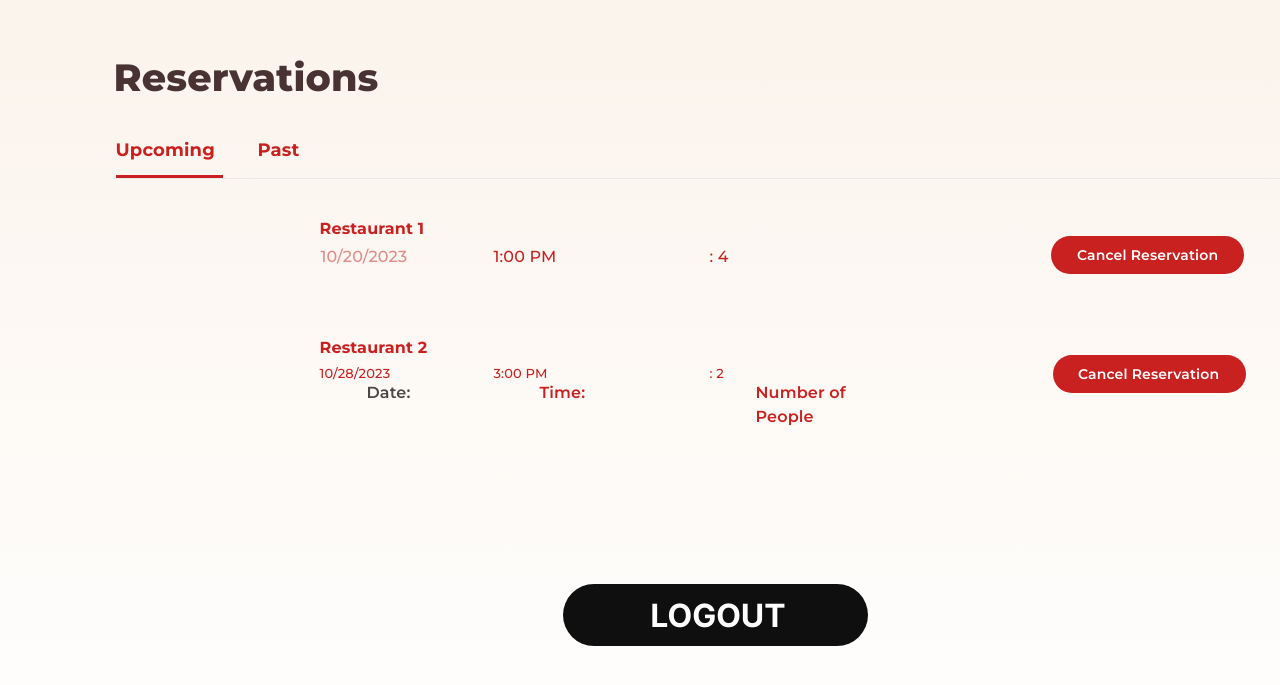
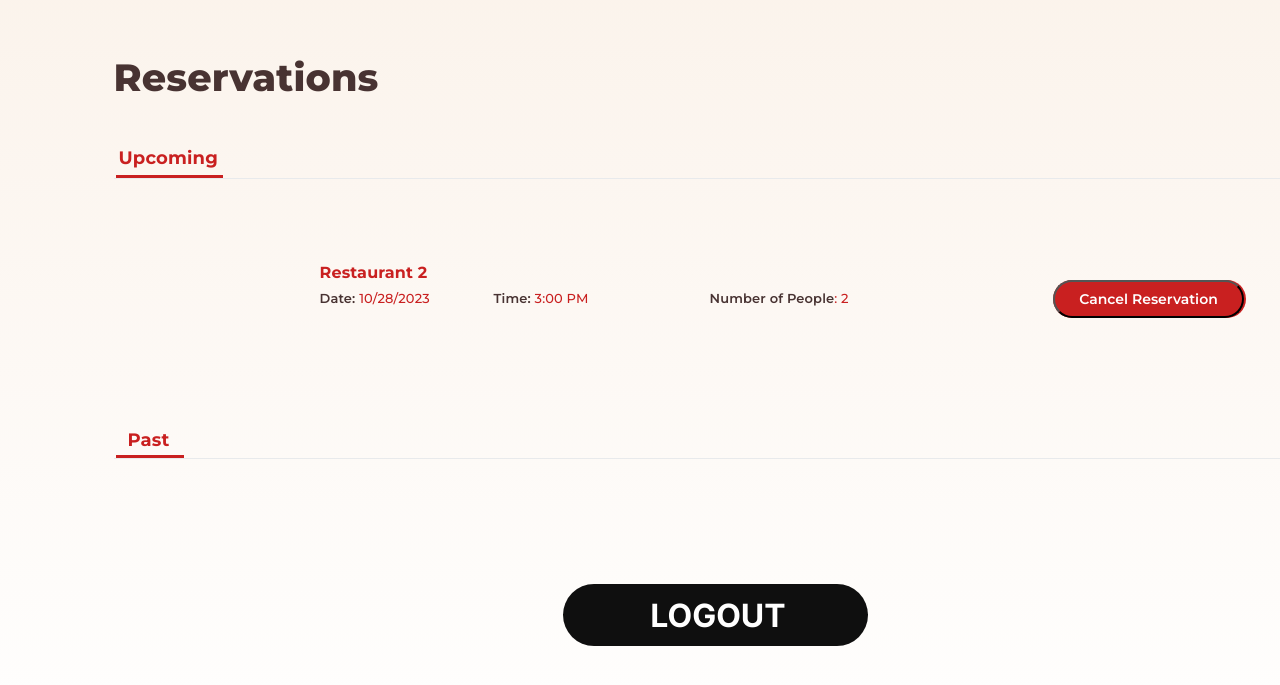
Before and after one commit to AnthonyOlijnyk/reservify, a React (Create React App) app in the folder frontend/: page /user-dash in a window 1280 px wide. Shown: the part 657-1342 px from the top of the page. Built offline with nearby package versions, Linux system fonts and the light colour scheme.

Commit message:
updated UI

```diff
--- a/frontend/src/pages/UserDash.css
+++ b/frontend/src/pages/UserDash.css
@@ -82,6 +82,20 @@ html{
   position: absolute;
   width: 193px;
   height: 38px;
+}
+.cancelresbtn {
+  position: absolute;
+  top: -75px;
+  left: 0;
+  width: 193px;
+  height: 38px;
+  border-radius: var(--br-31xl);
+  background-color: var(--color-firebrick-100);
+  cursor: pointer;
+  font-weight: 600;
+  color: var(--color-white);
+  font-size: var(--font-size-base-4);
+  font-family: var(--font-montserrat);
 }
 .change-password {
   top: 0;
@@ -373,6 +387,15 @@ html{
   width: 1205px;
   height: 1px;
 }
+.divider1 {
+  position: absolute;
+  top: 408.5px;
+  left: -0.5px;
+  border-top: 1px solid var(--color-whitesmoke-100);
+  box-sizing: border-box;
+  width: 1205px;
+  height: 1px;
+}
 .upcomingline {
   position: absolute;
   top: 126px;
@@ -381,18 +404,33 @@ html{
   width: 107px;
   height: 3px;
 }
+.upcomingline2 {
+  position: absolute;
+  top: 406px;
+  left: 2px;
+  background-color: var(--color-firebrick-100);
+  width: 68px;
+  height: 3px;
+}
 .past,
 .upcoming {
   position: absolute;
-  top: 88px;
+  top: 96px;
   left: 144px;
   display: inline-block;
   width: 66px;
   height: 30px;
+  text-align: left;
+  font-size: var(--font-size-lg);
+  color: var(--color-firebrick-100);
 }
 .upcoming {
-  left: 2px;
+  left: 5px;
   width: 126px;
+}
+.past{
+  top: 378px;
+  left: 14px;
 }
 .reservation,
 .reservations1 {
@@ -419,7 +457,7 @@ html{
   cursor: pointer;
   position: absolute;
   border-radius: var(--br-31xl);
-  top: 0;
+  top: -75px;
   left: 0.5px;
   font-weight: 600;
   display: flex;
@@ -427,6 +465,11 @@ html{
   justify-content: center;
   width: 191px;
   height: 38px;
+  font-size: var(--font-size-sm);
+  color: var(--color-white);
+  font-family: var(--font-montserrat);
+  background-color: transparent;
+  position: relative;
 }
 .cancelres2,
 .restaurant-2 {
@@ -445,38 +488,38 @@ html{
   width: 248px;
   height: 23px;
 }
-.date {
+.date_data {
   font-weight: 600;
 }
 .span {
   font-weight: 500;
   color: var(--color-firebrick-100);
 }
-.date-10282023,
+.date_data-10282023,
 .number-of-people-container,
 .time-300-pm-container {
   position: absolute;
   top: 37px;
   left: 130px;
   display: inline-block;
-  width: 159px;
+  width: 193px;
   height: 19px;
 }
-.number-of-people-container,
 .time-300-pm-container {
   left: 304px;
+  position: absolute;
+  top: 37px;
+  display: inline-block;
   width: 193px;
+  height: 19px;
 }
 .number-of-people-container {
   left: 520px;
-  width: 149px;
-}
-.imgrest2 {
-  top: 0;
-  left: 0;
-  border-radius: var(--br-7xs);
-  background-color: var(--color-gainsboro-100);
-  width: 107px;
+  position: absolute;
+  top: 37px;
+  display: inline-block;
+  width: 193px;
+  height: 19px;
 }
 .imgrest2,
 .restaurant2,
@@ -485,7 +528,7 @@ html{
   height: 94px;
 }
 .restaurant21 {
-  top: 0;
+  top: -75px;
   left: 0;
   width: 669px;
   text-align: left;
@@ -496,19 +539,6 @@ html{
   top: 278px;
   left: 76px;
   width: 1056px;
-}
-.cancel-reservation1 {
-  cursor: pointer;
-  position: absolute;
-  border-radius: var(--br-31xl);
-  top: 0;
-  left: 0.5px;
-  font-weight: 600;
-  display: flex;
-  align-items: center;
-  justify-content: center;
-  width: 193px;
-  height: 38px;
 }
 .cancelres1 {
   position: absolute;
@@ -521,14 +551,14 @@ html{
   font-weight: 500;
   color: var(--color-firebrick-300);
 }
-.date-10202023,
+.date_data-10202023,
 .number-of-people-container1 {
   position: absolute;
   top: 37px;
   display: inline-block;
   height: 19px;
 }
-.date-10202023 {
+.date_data-10202023 {
   left: 131px;
   width: 159px;
   color: var(--color-darkslategray-200);
@@ -542,7 +572,6 @@ html{
   position: absolute;
   height: 94px;
 }
-
 
 .restaurant11 {
   top: 0;
--- a/frontend/src/pages/UserDash.js
+++ b/frontend/src/pages/UserDash.js
@@ -273,52 +273,34 @@ const UserDash = (props) => {
             <div className="reservation">
               <div className="divider2" />
               <div className="upcomingline" />
-              <b className="past">Past</b>
               <b className="upcoming">Upcoming</b>
               <div className="reservations1">Reservations</div>
             </div>
+            <div className="reservation">
+              <div className="divider1" />
+              <div className="upcomingline2" />
+              <b className="past">Past</b>
+            </div>
             <div className="restaurant2">
               <div className="cancelres2">
-                <div className="changepasswordbtn" />
-                <div className="cancel-reservation">Cancel Reservation</div>
+                <div className="cancelresbtn" />
+                <button className="cancel-reservation">Cancel Reservation</button>
               </div>
               <div className="restaurant21">
                 <b className="restaurant-2">Restaurant 2</b>
-                <div className="date-10282023">
-                  <span className="date">{`Date: `}</span>
+                <div className="date_data-10282023">
+                  <span className="date_data">{`Date: `}</span>
                   <span className="span">10/28/2023</span>
                 </div>
                 <div className="time-300-pm-container">
-                  <span className="date">{`Time: `}</span>
+                  <span className="date_data">{`Time: `}</span>
                   <span className="span">3:00 PM</span>
                 </div>
                 <div className="number-of-people-container">
-                  <span className="date">Number of People</span>
+                  <span className="date_data">Number of People</span>
                   <span className="span">: 2</span>
                 </div>
-                <div className="imgrest2" />
-              </div>
-            </div>
-            <div className="restaurant1">
-              <div className="cancelres1">
-                <div className="changepasswordbtn" onClick={onRectangleClick} />
-                <div className="cancel-reservation1">Cancel Reservation</div>
-              </div>
-              <div className="restaurant11">
-                <b className="restaurant-2">Restaurant 1</b>
-                <div className="date-10202023">
-                  <span className="date">{`Date: `}</span>
-                  <span className="span2">10/20/2023</span>
-                </div>
-                <div className="time-300-pm-container">
-                  <span className="date">{`Time: `}</span>
-                  <span className="span">1:00 PM</span>
-                </div>
-                <div className="number-of-people-container1">
-                  <span className="date">Number of People</span>
-                  <span className="span">{`: 4 `}</span>
-                </div>
-                <div className="imgrest2" />
+                <div/>
               </div>
             </div>
           </div>
```
